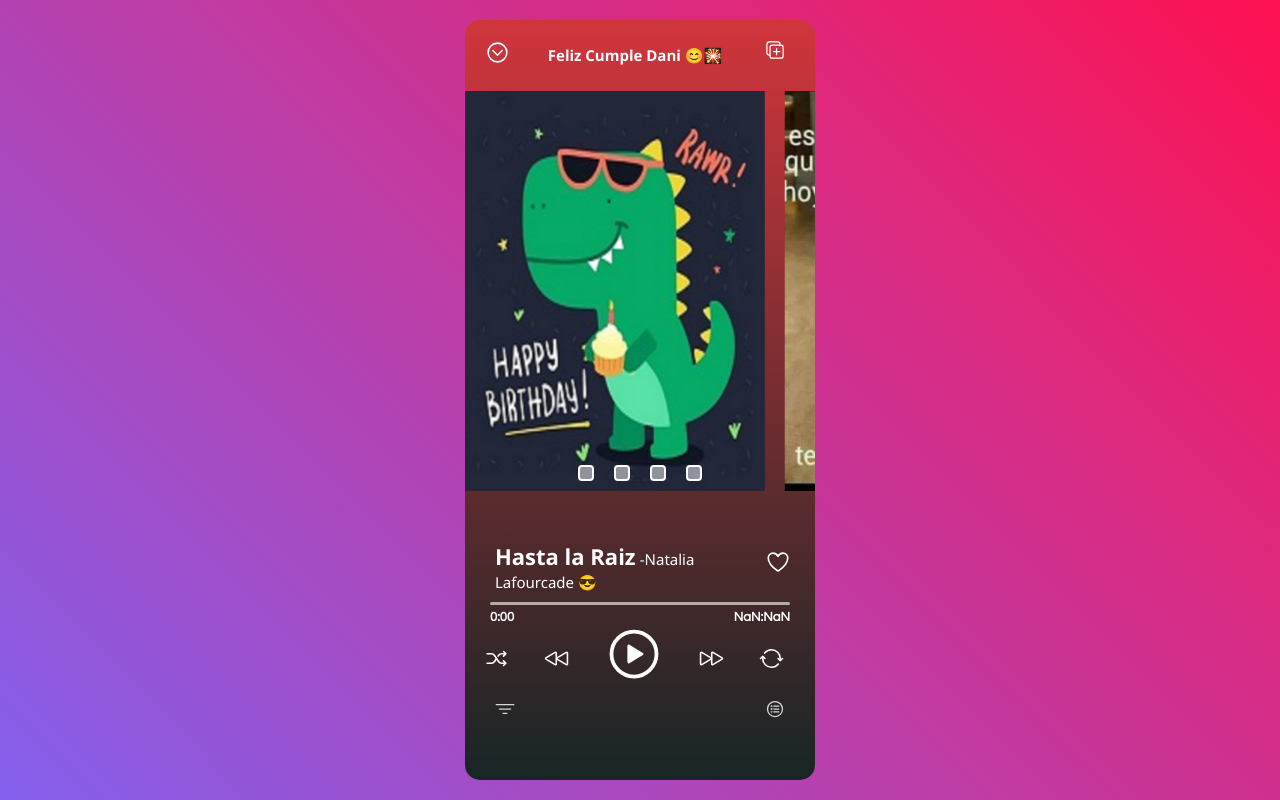
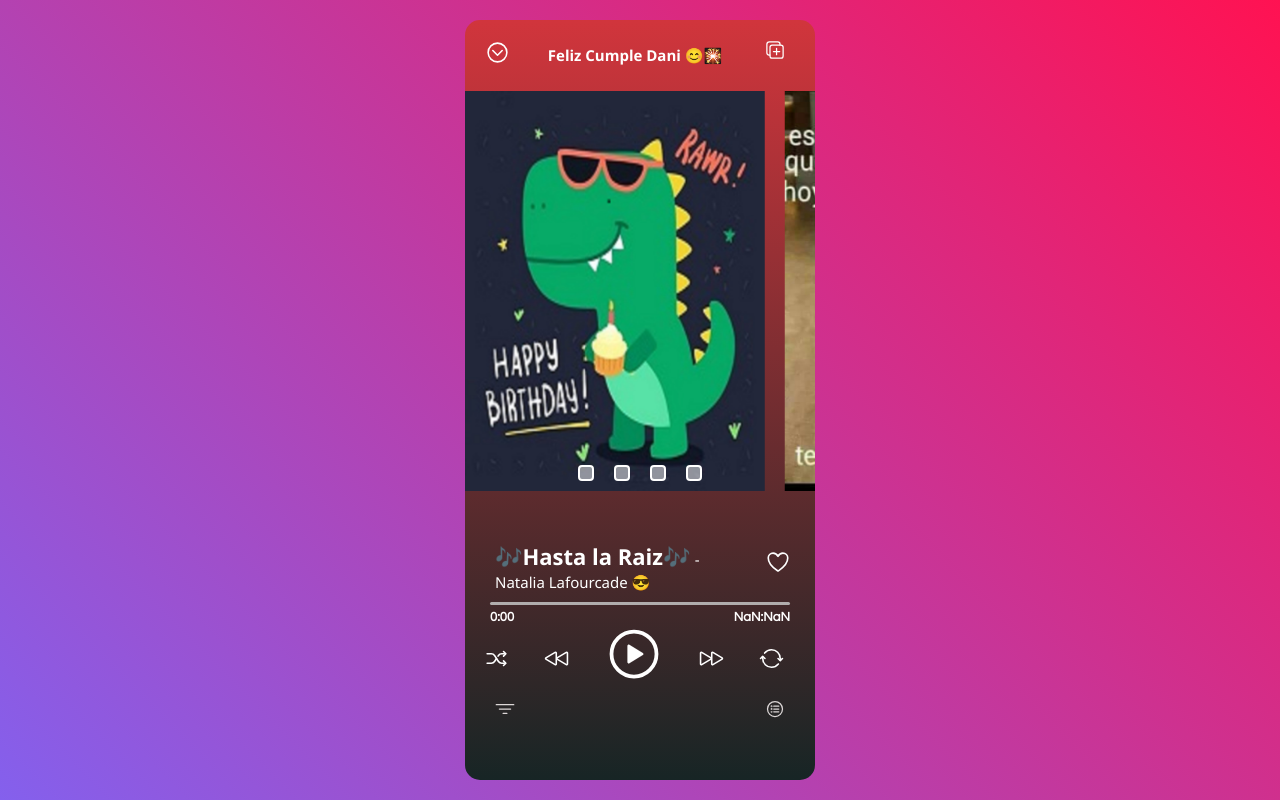
Before and after one commit to jl7525271/felij-_cumple, a plain HTML site: page index.html in a window 1280 px wide. Drawn offline with nearby package versions, Linux system fonts and the light colour scheme.

Commit message:
Update index.html

```diff
--- a/index.html
+++ b/index.html
@@ -53,7 +53,7 @@
 
             <div id="cancion">
                 <div id="nombre">
-                    <a href="#"> Hasta la Raiz</a>
+                    <a href="#">🎶Hasta la Raiz🎶</a>
                     <a href="#">-Natalia Lafourcade 😎</a>
                 </div>
                 <p class="favorito"> <a href="#"><ion-icon name="heart-outline" id="fav"></ion-icon></a></p>
```
